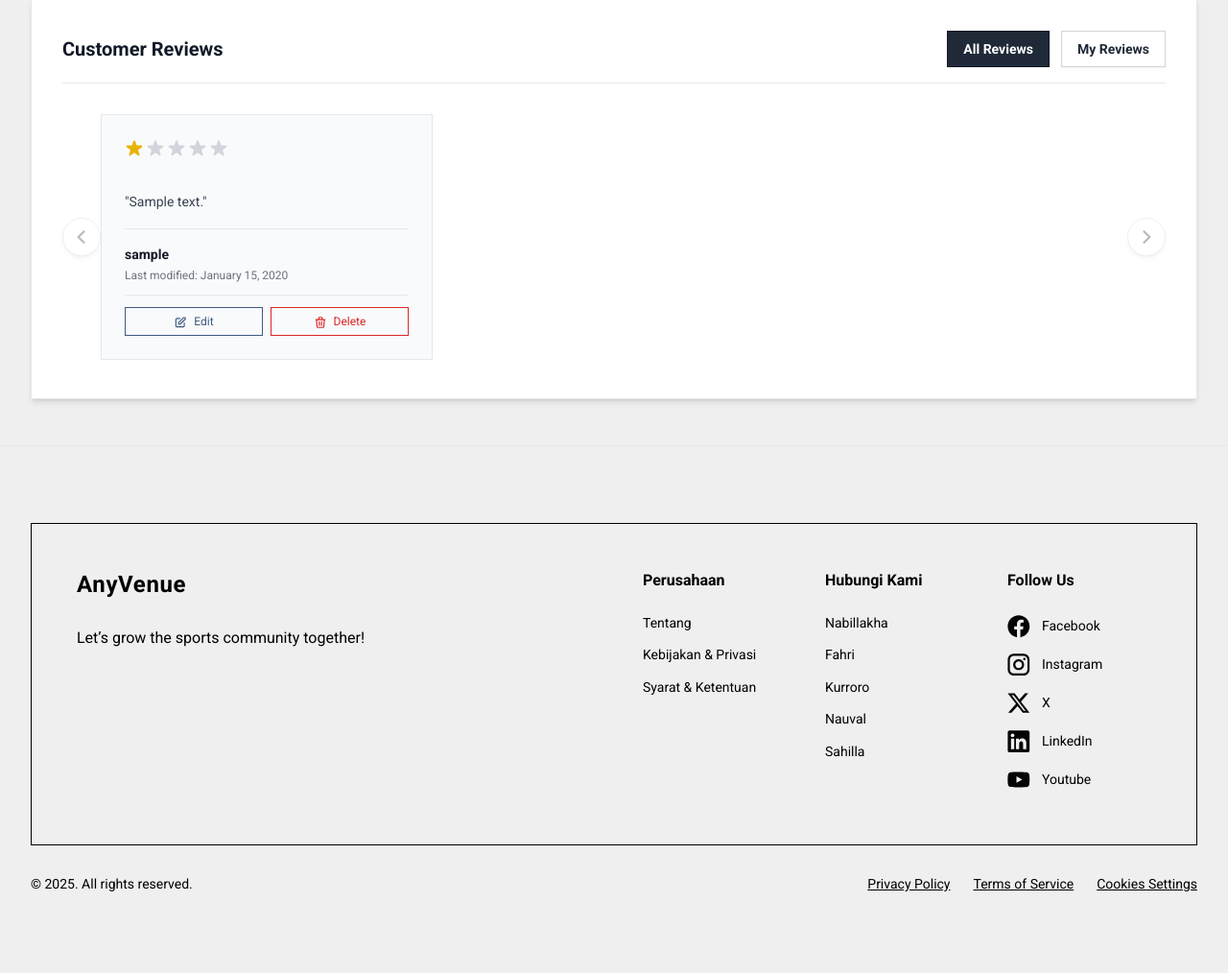
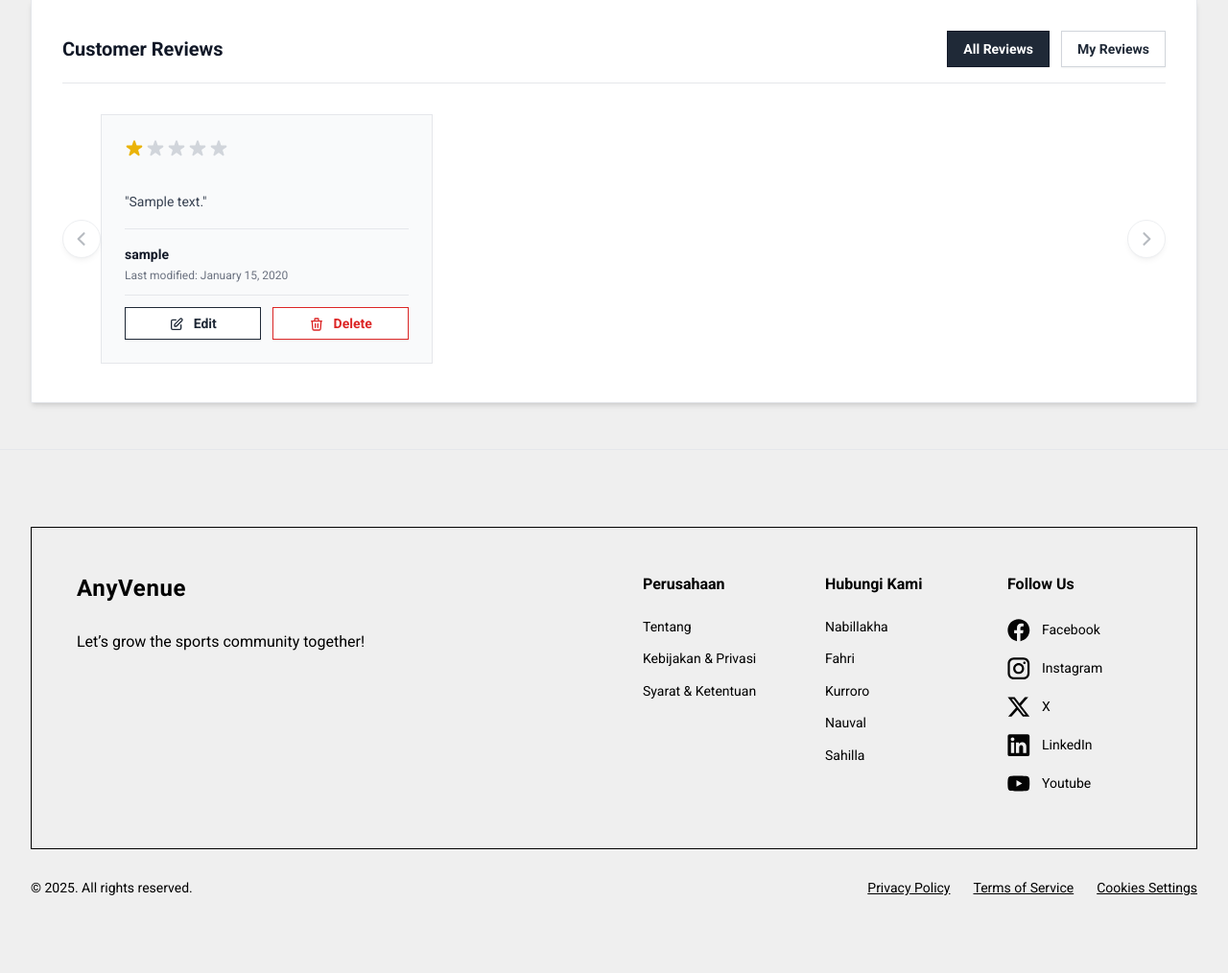
Before and after one commit to pbp-kelompok-b10/any-venue, a Django app: page /venue/detail/1/ in a window 1280 px wide. Shown: the part 1195-2209 px from the top of the page at 96% size. Before the commit the page ends 2124 px from the top, so only its background shows below. Run offline with Django 5.2, Linux system fonts and the light colour scheme; a user stored in the database is signed in; tables that the repository leaves empty hold one stand-in row (values such as "Sample post"); grey boxes marked "Sample" are stand-in pictures; some libraries are stand-ins or nearby versions.

Commit message:
edit review modals

```diff
--- a/review/templates/add_review.html
+++ b/review/templates/add_review.html
@@ -18,7 +18,7 @@
         <!-- Header -->
         <div class="w-full text-center mb-6">
             <h2 class="text-3xl font-bold text-black">Add Review</h2>
-            <p class="text-xs text-gray-600 mt-1">Lorem ipsum dolor sit amet.</p>
+            <p class="text-sm text-gray-600 mt-1">Tell us what you think — every review matters.</p>
         </div>
 
         <!-- Form -->
--- a/review/templates/delete_review.html
+++ b/review/templates/delete_review.html
@@ -18,7 +18,7 @@
         <!-- Header -->
         <div class="w-full text-center mb-6">
             <h2 class="text-3xl font-bold text-black">Delete Review</h2>
-            <p class="text-sm text-gray-600 mt-2">Are you sure you want to permanently delete this review?</p>
+            <p class="text-sm text-gray-600 mt-1">Are you sure you want to permanently delete this review?</p>
         </div>
 
         <!-- Body -->
--- a/review/templates/edit_review.html
+++ b/review/templates/edit_review.html
@@ -16,7 +16,7 @@
 
         <div class="w-full text-center mb-6">
             <h2 class="text-3xl font-bold text-black">Edit Review</h2>
-            <p class="text-xs text-gray-600 mt-1">Update your previously submitted review.</p>
+            <p class="text-sm text-gray-600 mt-1">Your story can evolve — update your review whenever you’d like.</p>
         </div>
 
         <form id="editReviewForm" method="POST" action=""
--- a/review/templates/venue_reviews.html
+++ b/review/templates/venue_reviews.html
@@ -1,4 +1,3 @@
-{% extends "base.html" %}
 {% load static %}
 
 {% block content %}
@@ -53,9 +52,9 @@
         <h3 class="text-lg font-semibold text-gray-900 mb-2">No reviews yet</h3>
         <p class="text-gray-500 text-sm">
             {% if venue %}
-            Be the first to share your experience at this venue!
+            Help kick things off by leaving the very first review!
             {% else %}
-            Be the first to leave a review for one of our venues!
+            Help kick things off by leaving the very first review!
             {% endif %}
         </p>
     </div>
@@ -168,21 +167,21 @@
         const isOwnReview = IS_AUTHENTICATED && review.user === CURRENT_USERNAME;
 
         const actionButtons = isOwnReview ? `
-            <div class="flex items-center gap-2 mt-3 pt-3 border-t border-gray-200">
+            <div class="flex items-center gap-3 mt-3 pt-3 border-t border-gray-200">
                 <button
                     onclick="handleEditReview('${review.id}')"
-                    class="flex-1 px-3 py-1.5 text-xs font-medium text-Light-Navy border border-Light-Navy hover:bg-Light-Navy hover:text-white transition-colors"
+                    class="flex-1 px-3 py-1.5 text-sm font-semibold text-gray-800 bg-white border border-gray-800 hover:bg-gray-800 hover:text-white transition-colors shadow-sm"
                     aria-label="Edit review">
-                    <svg class="w-3.5 h-3.5 inline-block mr-1" fill="none" stroke="currentColor" viewBox="0 0 24 24">
+                    <svg class="w-4 h-4 inline-block mr-1.5" fill="none" stroke="currentColor" viewBox="0 0 24 24">
                         <path stroke-linecap="round" stroke-linejoin="round" stroke-width="2" d="M11 5H6a2 2 0 00-2 2v11a2 2 0 002 2h11a2 2 0 002-2v-5m-1.414-9.414a2 2 0 112.828 2.828L11.828 15H9v-2.828l8.586-8.586z"/>
                     </svg>
                     Edit
                 </button>
                 <button
                     onclick="handleDeleteReview('${review.id}')"
-                    class="flex-1 px-3 py-1.5 text-xs font-medium text-red-600 border border-red-600 hover:bg-red-600 hover:text-white transition-colors"
+                    class="flex-1 px-3 py-1.5 text-sm font-semibold text-red-600 bg-white border border-red-600 hover:bg-red-600 hover:text-white transition-colors shadow-sm"
                     aria-label="Delete review">
-                    <svg class="w-3.5 h-3.5 inline-block mr-1" fill="none" stroke="currentColor" viewBox="0 0 24 24">
+                    <svg class="w-4 h-4 inline-block mr-1.5" fill="none" stroke="currentColor" viewBox="0 0 24 24">
                         <path stroke-linecap="round" stroke-linejoin="round" stroke-width="2" d="M19 7l-.867 12.142A2 2 0 0116.138 21H7.862a2 2 0 01-1.995-1.858L5 7m5 4v6m4-6v6m1-10V4a1 1 0 00-1-1h-4a1 1 0 00-1 1v3M4 7h16"/>
                     </svg>
                     Delete
@@ -213,7 +212,13 @@
     function renderReviews(reviews) {
         if (!reviewTrack) return;
         reviewTrack.innerHTML = reviews.map(buildReviewCard).join('');
-        updateArrowVisibility();
+
+        // Wait for DOM to fully render before checking arrow visibility
+        requestAnimationFrame(() => {
+            requestAnimationFrame(() => {
+                updateArrowVisibility();
+            });
+        });
     }
 
     // Filter reviews based on selected filter
@@ -381,10 +386,16 @@
             scrollLeftBtn.addEventListener('click', handleScrollLeft);
             scrollRightBtn.addEventListener('click', handleScrollRight);
             reviewViewport.addEventListener('scroll', updateArrowVisibility, { passive: true });
+
+            // Also update on window resize
+            window.addEventListener('resize', () => {
+                requestAnimationFrame(updateArrowVisibility);
+            }, { passive: true });
         }
     });
 
-    // Make filterReviews globally accessible
+    // Make filterReviews and fetchReviews globally accessible
     window.filterReviews = filterReviews;
+    window.refreshReviews = fetchReviews;
 </script>
 {% endblock extra_js %}
```
